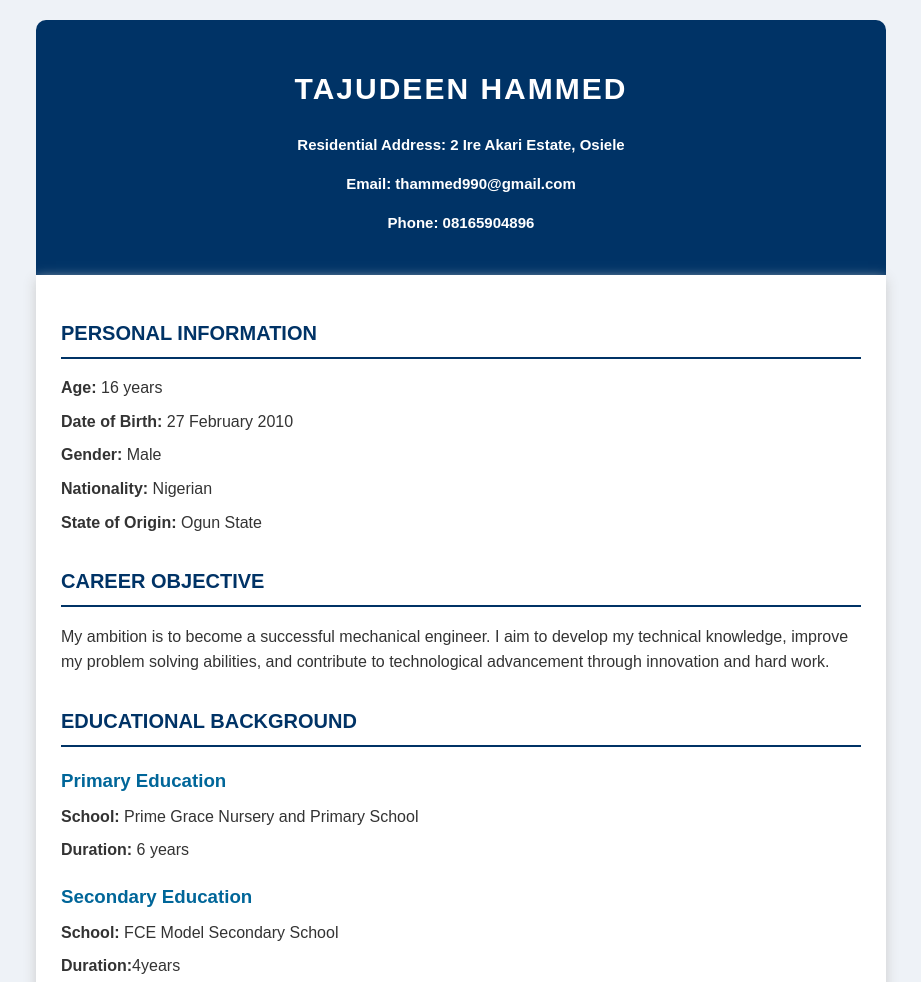
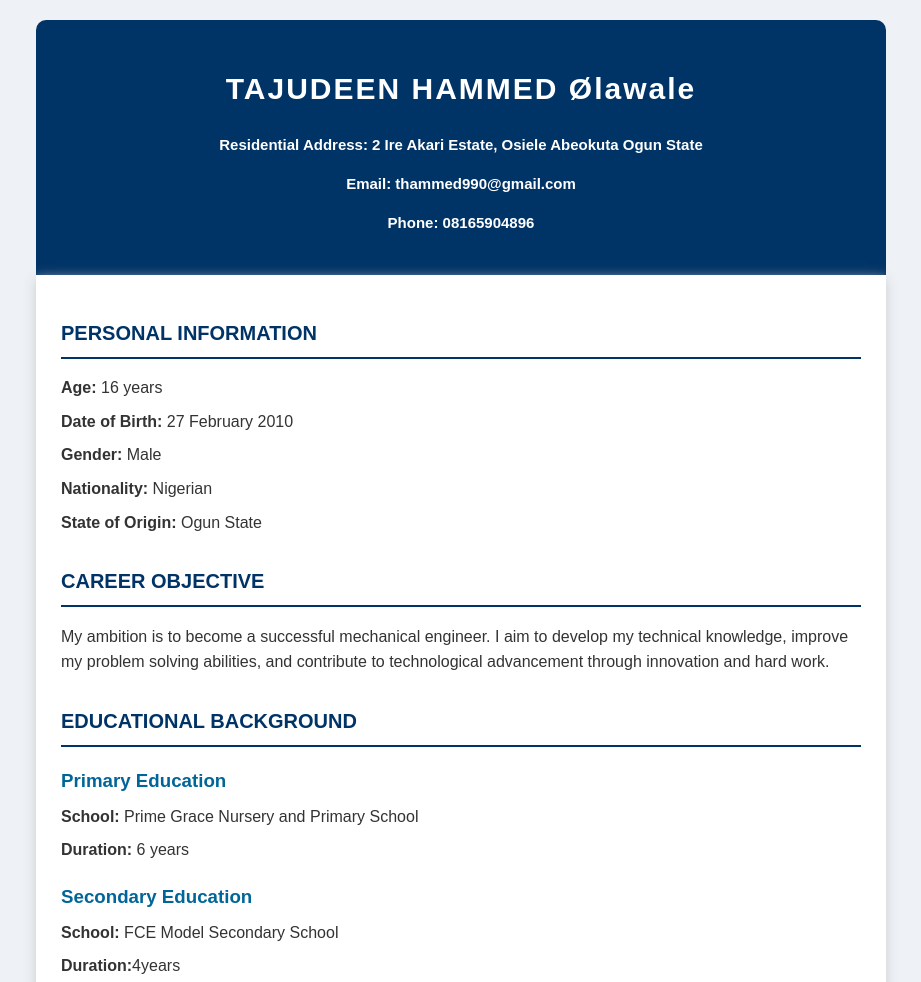
Before and after one commit to HAMMED-2026/my-cv-website, a plain HTML site: page index.html in a window 1280 px wide. Shown: the top 982 px of the page, without its empty margins (179-1100 px from the left). Drawn offline with Linux system fonts and the light colour scheme.

Commit message:
Update index.html

```diff
--- a/index.html
+++ b/index.html
@@ -10,8 +10,8 @@
 <body>
 
     <header>
-        <h1>TAJUDEEN HAMMED</h1>
-        <h3>Residential Address: 2 Ire Akari Estate, Osiele</h3>
+        <h1>TAJUDEEN HAMMED Ølawale </h1>
+        <h3>Residential Address: 2 Ire Akari Estate, Osiele Abeokuta Ogun State</h3>
         <h3>Email: thammed990@gmail.com</h3>
         <h3>Phone: 08165904896</h3>
     </header>
```
